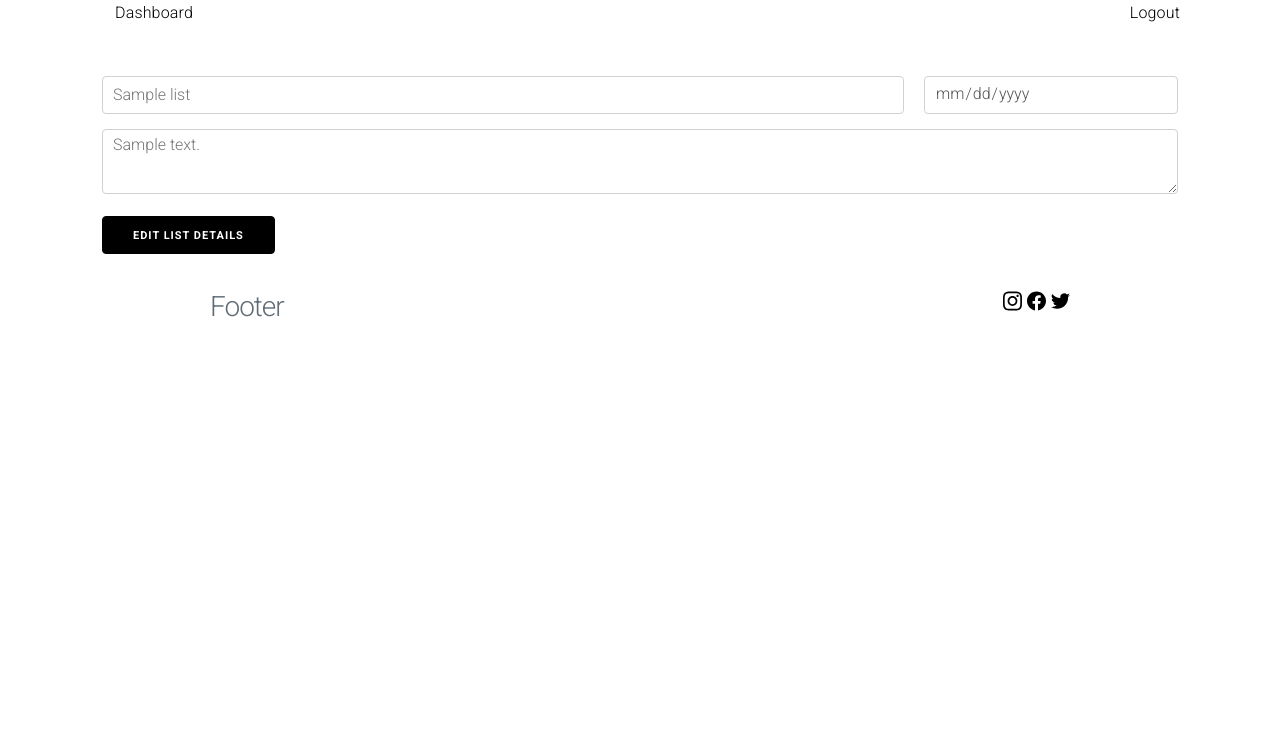
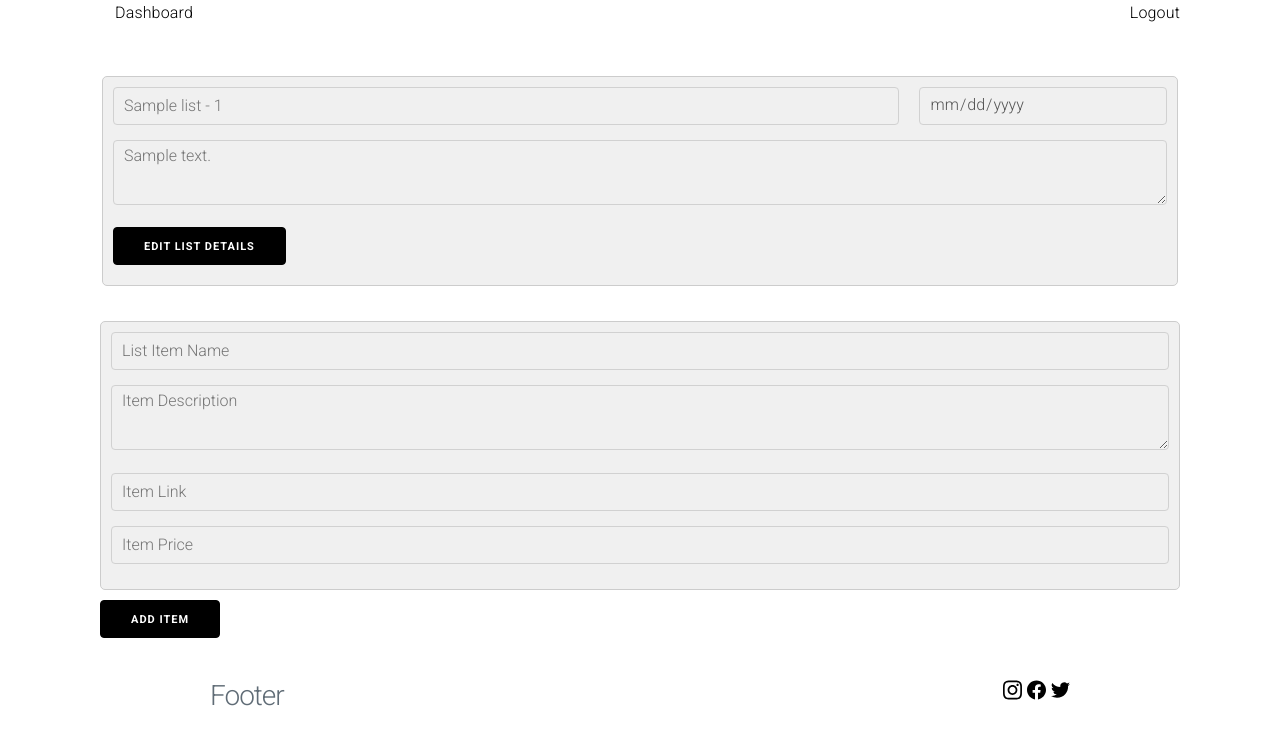
Before and after one commit to alextuchkov/wishlist, a Flask app: page /edit/1 in a window 1280 px wide. Shown: the part 20-765 px from the top of the page. Run offline with Flask 3, Linux system fonts and the light colour scheme; a user stored in the database is signed in; tables that the repository leaves empty hold one stand-in row (values such as "Sample post").

Commit message:
changed list edit, create, added ListItem basic logic

```diff
--- a/app.py
+++ b/app.py
@@ -4,7 +4,7 @@
 from sqlalchemy import create_engine
 from sqlalchemy.orm import sessionmaker
 from flask_login import LoginManager
-from models import Base  # Import the Base from models
+from models import Base
 
 app = Flask(__name__)
 
--- a/static/css/style.css
+++ b/static/css/style.css
@@ -692,3 +692,21 @@
   border-color: #f5c6cb;
   color: #721c24;
 }
+
+.list-name {
+  margin-bottom: 10px;
+  padding: 10px;
+  border: 1px solid #ccc;
+  background-color: #f0f0f0;
+  color: #333;
+  border-radius: 5px;
+}
+
+.list-item {
+  margin-bottom: 10px;
+  padding: 10px;
+  border: 1px solid #ccc;
+  background-color: #f0f0f0;
+  color: #333;
+  border-radius: 5px;
+}
--- a/templates/base.html
+++ b/templates/base.html
@@ -17,6 +17,7 @@
 
     <!-- You should properly set the path from the main file. -->
     <link rel="stylesheet" href="{{ url_for('static', filename= 'css/style.css') }}">
+    <script src="{{ url_for('static', filename= 'script.js') }}"></script>
 
 </head>
 <body>
@@ -62,6 +63,5 @@
 
 
 
-
 </body>
 </html>
--- a/templates/edit.html
+++ b/templates/edit.html
@@ -6,24 +6,46 @@
 <div class="content">
     <form method="post" id="editForm">
         <fieldset>
+            <div class="list-name">
                 <div class="row">
                     <div class="column column-75">
-
-                        <input type="text" disabled placeholder="{{ list.name }}" name="name">
+                        <input type="text" disabled placeholder="{{ list.name }} - {{ list.id }}" name="name">
                     </div>
 
                     <div class="column column-25">
-
                         <input type="date" disabled placeholder="{{ list.deadline}}" name="deadline">
                     </div>
-
                 </div>
                 <textarea disabled placeholder="{{ list.description }}" name="description"></textarea>
 
-            <button type="button" id="editDetailsBtn" onclick="toggleButtons()">Edit List Details</button>
-            <button type="submit" id="saveChangesBtn" value="Save Changes">Save Changes</button>
+                <button type="button" id="editDetailsBtn" onclick="toggleButtons()">Edit List Details</button>
+                <button type="submit" id="saveChangesBtn" value="Save Changes">Save Changes</button>
+            </div>
+
        </fieldset>
    </form>
+
+   {% for item in list_single_item %}
+        <div class="list-item">
+            <input type="text" name="item-name" disabled placeholder="{{item.name}}">
+            <textarea name="item-description" placeholder="{{item.description}}"></textarea>
+            <input type="text" name="item-link" placeholder="{{item.url}}">
+            <input type="text" name="item-price" placeholder="{{item.price}}">
+        </div>
+   {% endfor %}
+
+   <form action="/add_list_item" method="post">
+    <div class="list-item">
+        <input type="text" name="item-name" placeholder="List Item Name">
+        <textarea name="item-description" placeholder="Item Description"></textarea>
+        <input type="text" name="item-link" placeholder="Item Link">
+        <input type="text" name="item-price" placeholder="Item Price">
+        <input type="hidden" name="ref-id" value="{{ list.id }}">
+    </div>
+
+    <input class="button-primary" type="submit" value="Add Item">
+</form>
+
 
     <script>
         function toggleButtons() {
--- a/views.py
+++ b/views.py
@@ -1,6 +1,6 @@
-from flask import render_template, request, flash, url_for, redirect
+from flask import render_template, request, flash, url_for, redirect, jsonify
 
-from models import User, List
+from models import User, List, ListItem
 from werkzeug.security import generate_password_hash, check_password_hash
 from flask_login import (
     login_required,
@@ -71,25 +71,64 @@
     return redirect(url_for("index"))
 
 
+# @app.route("/new", methods=["GET", "POST"])
+# @login_required
+# def new():
+#     if request.method == "POST":
+#         deadline_date = datetime.strptime(
+#             request.form.get("deadline"), "%Y-%m-%d"
+#         ).date()
+
+#         new_list = List(
+#             name=request.form.get("list_name"),
+#             description=request.form.get("description"),
+#             deadline=deadline_date,
+#             owner=current_user.id,
+#         )
+
+#         session.add(new_list)
+#         session.commit()
+#         session.close()
+
+#     return render_template("create.html")
+
+
 @app.route("/new", methods=["GET", "POST"])
 @login_required
 def new():
     if request.method == "POST":
-        deadline_date = datetime.strptime(
-            request.form.get("deadline"), "%Y-%m-%d"
-        ).date()
+        try:
+            # data = request.get_json()  # Parse the JSON data from the client
+            # # Access data using data['key']
+            # list_name = data["listName"]
+            # deadline = data["deadline"]
+            # list_description = data["listDescription"]
+            # items = data["items"]
 
-        new_list = List(
-            name=request.form.get("list_name"),
-            description=request.form.get("description"),
-            deadline=deadline_date,
-            owner=current_user.id,
-        )
+            # Process and store the data as needed (e.g., in a database)
+            new_list_name = request.form.get("list_name")
+            new_list_descrp = request.form.get("list_description")
+            deadline = datetime.strptime(
+                request.form.get("deadline"), "%Y-%m-%d"
+            ).date()
 
-        session.add(new_list)
-        session.commit()
-        session.close()
+            new_list = List(
+                name=new_list_name,
+                description=new_list_descrp,
+                deadline=deadline,
+                owner=current_user.id,
+            )
 
+            session.add(new_list)
+            session.commit()
+            session.close()
+            newly_created_list = (
+                session.query(List).filter_by(name=new_list_name).first()
+            )
+            return redirect(url_for("edit", id=newly_created_list.id))
+
+        except Exception as e:
+            return "Some Error"
     return render_template("create.html")
 
 
@@ -97,6 +136,7 @@
 @login_required
 def edit(id):
     list_item = session.query(List).filter_by(id=id).first()
+    list_single_item = session.query(ListItem).filter_by(list=list_item.id).all()
 
     if request.method == "POST":
         deadline_date = datetime.strptime(
@@ -114,9 +154,40 @@
             session.rollback()
             flash(f"An error occurred while updating list details: {str(e)}", "error")
 
-        return redirect(url_for("edit", id=list_item.id))  # Corrected redirect
+        return redirect(url_for("edit", id=list_item.id))
 
-    return render_template("edit.html", list=list_item)
+    return render_template(
+        "edit.html", list=list_item, list_signle_item=list_single_item
+    )
+
+
+@app.route("/add_list_item", methods=["GET", "POST"])
+@login_required
+def add_list_item():
+    if request.method == "POST":
+        item_name = request.form.get("item-name")
+        item_description = request.form.get("item-description")
+        item_price = request.form.get("item-price")
+        item_url = request.form.get("item-link")
+        ref_id = request.form.get("ref-id")
+
+        new_list_item = ListItem(
+            item_name=item_name,
+            item_description=item_description,
+            price=item_price,
+            url=item_url,
+            list=ref_id
+        )
+        try:
+            session.add(new_list_item)
+            session.commit()
+            flash("List Item added successfully.", "success")
+        except Exception as e:
+            session.rollback()
+            flash(f"An error occurred while adding list item: {str(e)}", "error")
+
+        return redirect(url_for("edit", id=ref_id))
+
 
 
 @app.route("/delete/<int:id>", methods=["GET", "POST"])
```
Also changed, not shown: manage.py (+9 -5 lines), models.py (+17 -1 lines), templates/create.html (+7 -10 lines), templates/list.html (+8 -0 lines).
